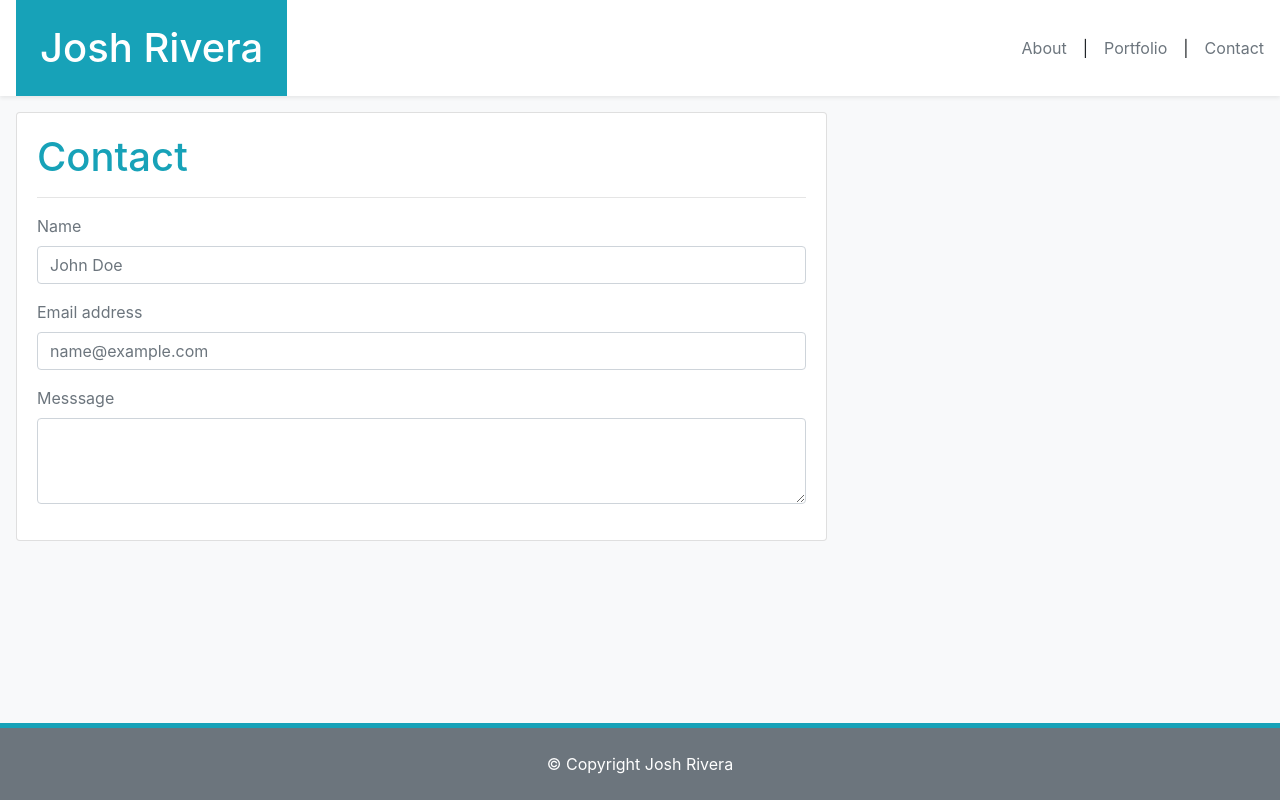
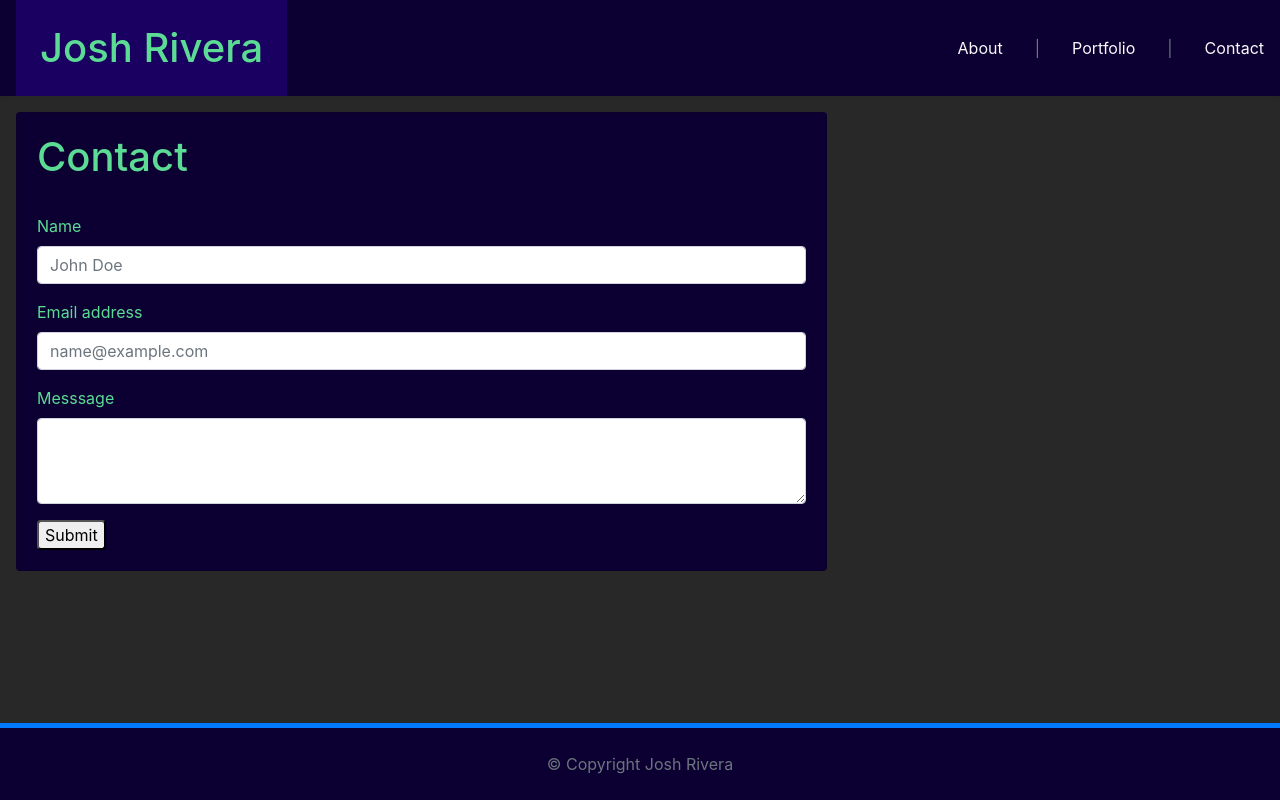
Before and after one commit to JRivera-31/portfolio-update, a plain HTML site: page contact.html in a window 1280 px wide. Drawn offline with nearby package versions, Linux system fonts and the light colour scheme.

Commit message:
Added color scheme on contact page

```diff
--- a/contact.html
+++ b/contact.html
@@ -15,26 +15,62 @@
       integrity="sha384-Vkoo8x4CGsO3+Hhxv8T/Q5PaXtkKtu6ug5TOeNV6gBiFeWPGFN9MuhOf23Q9Ifjh"
       crossorigin="anonymous"
     />
+    <style>
+      body {
+        background-color: #282828;
+      }
+
+      #name {
+        background-color: #190061;
+        color: #5cdb95;
+      }
+
+      #nav{
+        background-color: #0c0032;
+      }
+
+      #footer {
+        background-color: #0c0032;
+      }
+
+      .card {
+        background-color: #0c0032;
+        color: #5cdb95;
+      }
+
+      .card-header {
+        background-color: #0c0032;
+        color: #5cdb95;
+      }
+
+      a {
+        color: white
+      }
+
+      button {
+
+      }
+    </style>
     <title>About</title>
   </head>
-  <body class="bg-light">
-    <div class="row no-gutters bg-white shadow-sm">
-      <div class="col-md-6 text-center text-white">
-        <h1 class="float-md-left ml-md-3 p-4 mb-0 bg-info">Josh Rivera</h1>
+  <body>
+    <div id="nav" class="row no-gutters shadow-sm">
+      <div class="col-md-6 text-center">
+        <h1 id="name" class="float-md-left ml-md-3 p-4 mb-0">Josh Rivera</h1>
       </div>
       <div
         class="col-md-6 d-flex flex-row justify-content-center align-items-center"
       >
-        <a class="m-3 ml-md-auto text-muted" href="index.html">About</a> |
-        <a class="m-3 text-muted" href="portfolio.html">Portfolio</a> |
-        <a class="m-3 text-muted" href="contact.html">Contact</a>
+      <a class="m-3 ml-md-auto text-light" href="index.html">About</a><p class="text-muted m-3">|</p>
+      <a class="m-3 text-light" href="portfolio.html">Portfolio</a> <p class="text-muted m-3">|</p>
+      <a class="m-3 text-light" href="contact.html">Contact</a>
       </div>
     </div>
     <div class="row">
       <div class="col-lg-8">
         <div class="card m-3 mb-5">
-          <div class="card-body text-muted">
-            <h1 class="text-info">Contact</h1>
+          <div class="card-body">
+            <h1>Contact</h1>
             <hr />
             <form>
                 <div class="form-group">
@@ -49,6 +85,7 @@
                   <label for="exampleFormControlTextarea1">Messsage</label>
                   <textarea class="form-control" id="exampleFormControlTextarea1" rows="3"></textarea>
                 </div>
+                <button class="rounded p-10px" type="submit">Submit</button>
             </form>
         </div>
       </div>
@@ -56,7 +93,8 @@
     <div class="row">
       <div class="col">
         <div
-          class="copyright border-top border-info bg-secondary py-4 text-center text-white fixed-bottom"
+        id="footer"
+        class="copyright border-top border-primary py-4 text-center text-muted fixed-bottom"
           style="border-top-width: thick !important;"
         >
           &copy; Copyright Josh Rivera
```
